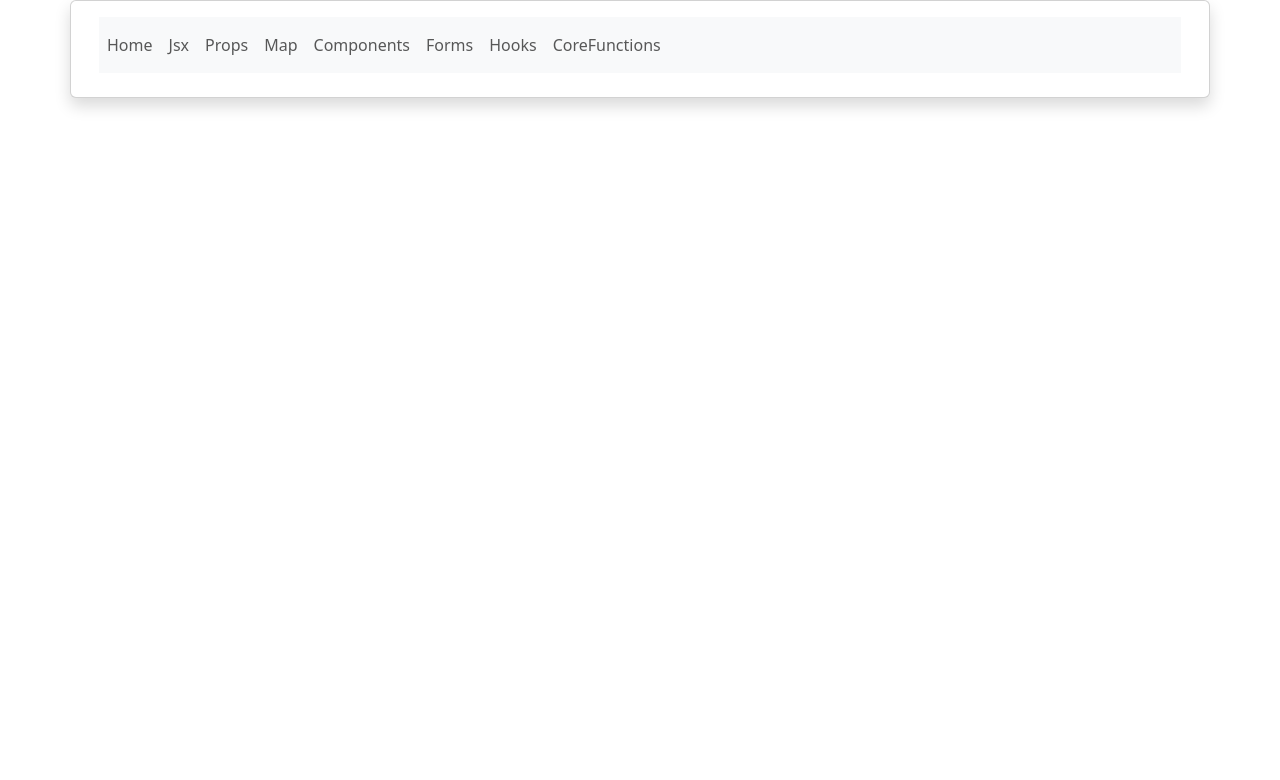
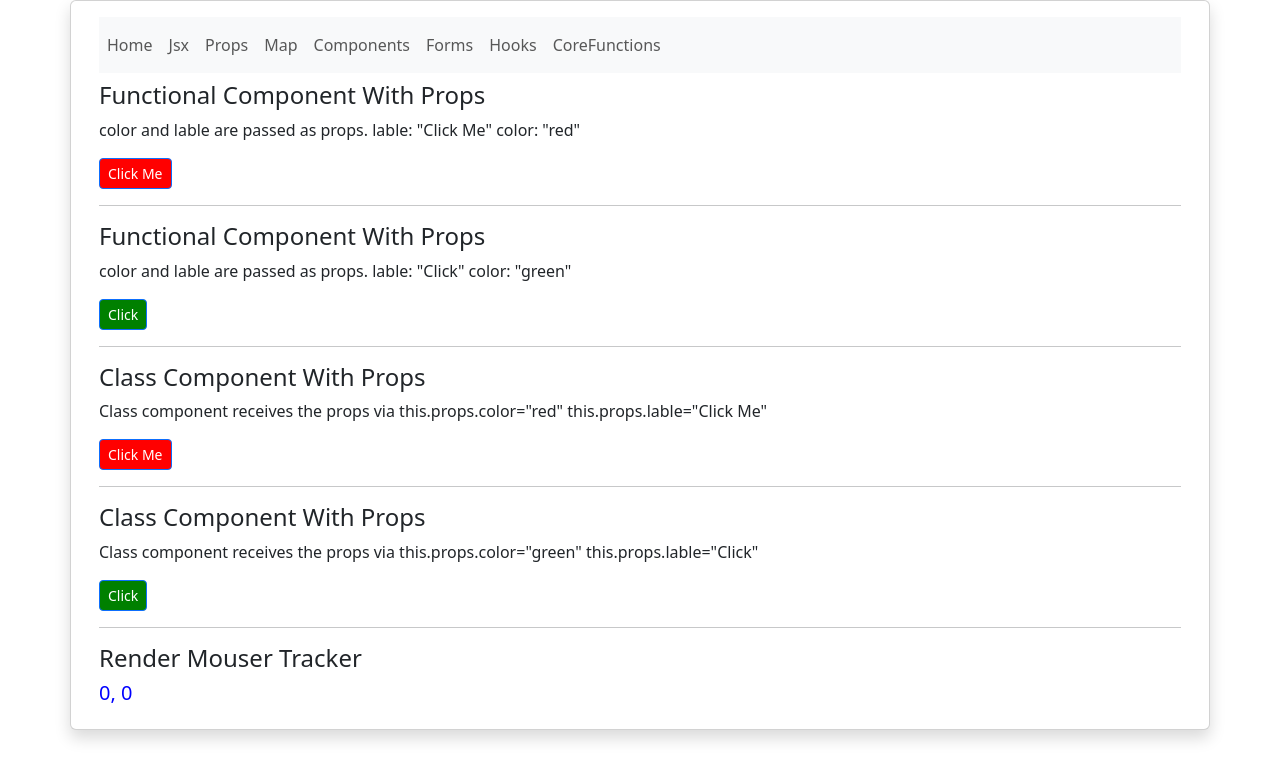
Before and after one commit to vselva/react-concepts-challenges, a React (Create React App) app in the folder react-concepts/: page /PropsBase in a window 1280 px wide. Shown: the top 780 px of the page. Built offline with nearby package versions, Linux system fonts and the light colour scheme.

Commit message:
Pass render method as argument in props from parent to child

```diff
--- a/react-concepts/src/App.js
+++ b/react-concepts/src/App.js
@@ -4,7 +4,7 @@ import { BrowserRouter as Router, Link, Routes, Route } from 'react-router-dom';
 
 import Home from './pages/Home';
 import Jsx from './pages/Jsx';
-import Props from './pages/Props/Props';
+import PropsBase from './pages/Props/Base';
 import Map from './pages/Map/Map';
 import UseEffect from './pages/Hooks/UseEffect/Base';
 import Components from './pages/Components/Components';
@@ -30,7 +30,7 @@ function App() {
                                                 <Link className="nav-link" to="/Jsx">Jsx</Link>
                                             </li>
                                             <li className="nav-item">
-                                                <Link className="nav-link" to="/Props">Props</Link>
+                                                <Link className="nav-link" to="/PropsBase">Props</Link>
                                             </li>
                                             <li className="nav-item">
                                                 <Link className="nav-link" to="/Map">Map</Link>
@@ -53,7 +53,7 @@ function App() {
                                     <Routes>
                                         <Route path="/" element={<Home />} />
                                         <Route path="/Jsx" element={<Jsx />} />
-                                        <Route path="/Props" element={ <Props /> } />
+                                        <Route path="/PropsBase" element={ <PropsBase /> } />
                                         <Route path="/Map" element={ <Map /> } />
                                         <Route path="/Components" element={ <Components /> } />
                                         <Route path="/UseEffect" element={ <UseEffect /> } />
--- a/react-concepts/src/pages/CoreFunctions/UseContext/Base.js
+++ b/react-concepts/src/pages/CoreFunctions/UseContext/Base.js
@@ -33,7 +33,7 @@ function UseContext() {
         <>
             <h4>UseContext (Child) Component:</h4>
             <p>UseContext Component to receive value 'name' from Parent Component (UseContextBase):</p>
-            <p> Value passed: { user.name } </p>
+            <p> Value Received: { user.name } </p>
         </>
     );
 }
--- a/react-concepts/src/pages/Props/Props.js
+++ b/react-concepts/src/pages/Props/Base.js
@@ -1,16 +1,25 @@
 import ClassProps from "./ClassProps";
 import FunctionalProps from "./FunctionalProps";
+import MouserTracker from "./MouseTracker";
 
-function Props() {
+function PropsBase() {
     return (
         <>
             <FunctionalProps color={ 'red' } lable={ 'Click Me' } />
+            <hr />
+
             <FunctionalProps />
+            <hr />
 
             <ClassProps color={ 'red' } lable={ 'Click Me' } />
+            <hr />
+
             <ClassProps />
+            <hr />
+
+            <MouserTracker render={ ({x, y}) => <h5 style={{color: "blue"}} > {x}, {y} </h5> }/>
         </>
     )
 }
 
-export default Props;
+export default PropsBase;
--- /dev/null
+++ b/react-concepts/src/pages/Props/MouseTracker.js
@@ -0,0 +1,16 @@
+import { useState } from "react";
+
+function MouserTracker({ render }) {
+
+    const [ position, setPosition ] = useState({ x: 0, y: 0 });
+    return(
+        <>
+            <h4>Render Mouser Tracker </h4>
+            <div onMouseMove={(e) => setPosition({ x: e.clientX, y: e.clientY }) } >
+                    { render(position) }
+            </div>
+        </>
+    );
+}
+
+export default MouserTracker;
```
